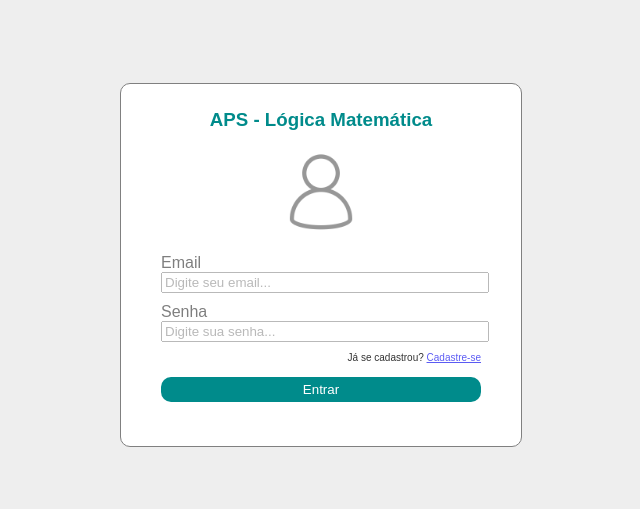
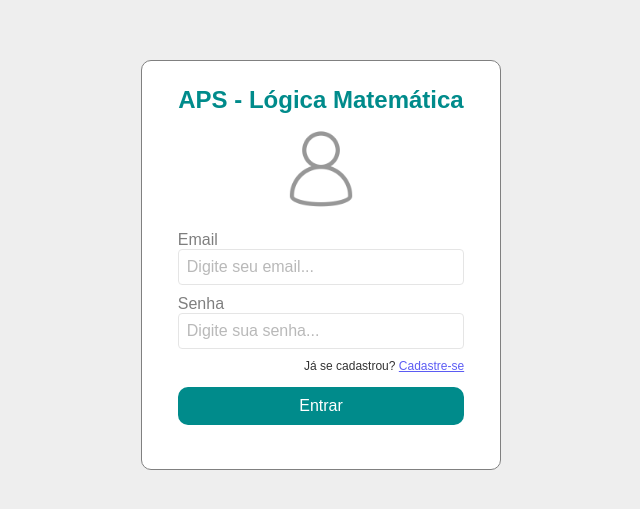
Before and after one commit to TechOtavio/ProjetoLogicaMatematica, a plain HTML site: page index.html in a window 1280 px wide. Shown: the part 135-644 px from the top of the page, without its empty margins (319-959 px from the left). Drawn offline with Linux system fonts and the light colour scheme.

Commit message:
Melhoria geral

```diff
--- a/index.html
+++ b/index.html
@@ -3,7 +3,7 @@
 <head>
     <meta charset="UTF-8">
     <meta name="viewport" content="width=device-width, initial-scale=1.0">
-    <link rel="shortcut icon" href="image/Favicon2.0.jpg" type="image/x-icon">
+    <link rel="shortcut icon" href="image/FotoUsuario.jpg" type="image/x-icon">
     <link rel="stylesheet" href="styles/global.css">
     <link rel="stylesheet" href="styles/index.css">
     <title>Login</title>
--- a/styles/cadastrado.css
+++ b/styles/cadastrado.css
@@ -1,57 +1,54 @@
-:root{
+:root {
     --AzulEsverdiado: darkcyan;
 }
 
-body{
-    display: flex;
-    align-items: center;
-    justify-content: center;
-    height: 100vh;
-    width: 100vw;
+#Cadastrado {
+    border: 1px gray solid;
+    width: 40rem;
+    max-width: 90%;
+    margin: 0 auto;
+    background-color: white;
+    border-radius: 1rem;
+    padding: 1.5rem;
 }
 
-#Cadastrado{
-    border: 1px gray solid;
-    width: 400px;
-    margin: 0 auto;
-    background-color: white;
-    border-radius: 10px;
-}
-
-h2{
-    height: 20px;
-    margin: 30px;
+h2 {
+    height: 2rem;
+    margin: 3rem;
     text-align: center;
     color: var(--AzulEsverdiado);
     transition: 1s all ease;
+    font-size: 2.6rem;
 }
 
-h2:hover{
+h2:hover {
     transform: scale(1.05);
 }
 
-h2::after{
+h2::after {
     content: "";
     display: block;
-    width: 0px;
-    height: 3px;
+    width: 0;
+    height: 0.3rem;
     background-color: var(--AzulEsverdiado);
-    margin: 8px auto 0 auto;
-    border-radius: 2px;
+    margin: 0.8rem auto 0 auto;
+    border-radius: 0.2rem;
     transition: 0.5s all ease-in-out;
 }
 
-h2:hover::after{
-    width: 100px;
-    height: 2px;
+h2:hover::after {
+    width: 10rem;
+    height: 0.2rem;
     transition: 0.5s all ease-in-out;
 }
 
-input{
+input {
     width: 100%;
 }
 
-#fraseLogin{
+#fraseLogin {
     text-align: center;
     transition: 1s all ease;
+    font-size: 1.6rem;
+    padding: 1rem 0;
 }
--- a/styles/cadastro.css
+++ b/styles/cadastro.css
@@ -1,179 +1,171 @@
-:root{
+:root {
     --AzulEsverdiado: darkcyan;
-    --AzulEsverdiadoEvento: rgb(0, 98, 98 );
+    --AzulEsverdiadoEvento: rgb(0, 98, 98);
 }
 
-body{
-    display: flex;
-    align-items: center;
-    justify-content: center;
-    height: 100vh;
-    width: 100vw;
+#Cadastro {
+    border: 1px gray solid;
+    width: 40rem;
+    max-width: 90%;
+    margin: 0 auto;
+    background-color: white;
+    border-radius: 1rem; /* 10px */
 }
 
-#Cadastro{
-    border: 1px gray solid;
-    width: 400px;
-    margin: 0 auto;
-    background-color: white;
-    border-radius: 10px;
-}
-
-h3{
-    height: 10px;
-    margin: 25px;
+h3 {
+    height: 1rem; /* 10px */
+    margin: 2.5rem; /* 25px */
     text-align: center;
     color: var(--AzulEsverdiado);
     transition: 1s all ease;
+    font-size: 2.4rem; /* 24px */
 }
 
-h3:hover{
+h3:hover {
     transform: scale(1.05);
 }
 
-h3::after{
+h3::after {
     content: "";
     display: block;
-    width: 0px;
-    height: 3px;
+    width: 0;
+    height: 0.3rem; /* 3px */
     background-color: var(--AzulEsverdiado);
-    margin: 8px auto 0 auto;
-    border-radius: 2px;
+    margin: 0.8rem auto 0 auto; /* 8px */
+    border-radius: 0.2rem; /* 2px */
     transition: 0.5s all ease-in-out;
 }
 
-h3:hover::after{
-    width: 100px;
-    height: 2px;
+h3:hover::after {
+    width: 10rem; /* 100px */
+    height: 0.2rem; /* 2px */
     transition: 0.5s all ease-in-out;
 }
 
 h4 {
-    height: 10px;
-    margin: 25px;
+    height: 1rem; /* 10px */
+    margin: 2.5rem; /* 25px */
     text-align: center;
     color: var(--AzulEsverdiado);
     transition: 1s all ease;
+    font-size: 2rem; /* 20px */
 }
 
-h4:hover{
+h4:hover {
     transform: scale(1.05);
 }
 
-h4::after{
+h4::after {
      content: "";
     display: block;
-    width: 0px;
-    height: 3px;
+    width: 0;
+    height: 0.3rem; /* 3px */
     background-color: var(--AzulEsverdiado);
-    margin: 8px auto 0 auto;
-    border-radius: 2px;
+    margin: 0.8rem auto 0 auto; /* 8px */
+    border-radius: 0.2rem; /* 2px */
     transition: 0.5s all ease-in-out;
 }
 
-h4:hover::after{
-     width: 75px;
-    height: 2px;
+h4:hover::after {
+     width: 7.5rem; /* 75px */
+    height: 0.2rem; /* 2px */
     transition: 0.5s all ease-in-out;
 }
 
-#fotoUsuario{
-    width: 100px;
-    height: 100px;
+#fotoUsuario {
+    width: 10rem; /* 100px */
+    height: 10rem; /* 100px */
     display: block;
     margin: 0 auto;
 }
 
-img:hover{
+img:hover {
     transform: scale(1.10);
     transition: 1s all ease;
 }
 
-label{
+label {
     display: block;
     width: 80%;
-    margin: 10px auto;
+    margin: 1rem auto; /* 10px */
     opacity: 0.5;
 }
-input{
+input {
     width: 100%;
 }
 
-#fraseLogin{
+#fraseLogin {
     width: 80%;
     margin: 0 auto;
-    font-size: 10px;
+    font-size: 1.2rem; /* 12px */
     opacity: 0.8;
     text-align: end;
 }
 
-a{
+a {
     width: 20%;
-    margin: 10px auto;
-    font-size: 10px;
+    margin: 1rem auto; /* 10px */
+    font-size: 1.2rem; /* 12px */
     text-align: end;
     opacity: 0.8;
 }
 
-#botoes{
+#botoes {
     width: 100%;
     text-align: center;
 }
-#botaoBloqueado{
-    margin: 14px auto;
-    padding: 5px;
+
+/* Estilos base para TODOS os botões */
+#botaoBloqueado,
+#botaoDesativado,
+#botaoAtivado {
+    margin: 1.4rem auto; /* 14px */
+    padding: 1rem; /* 10px */
     width: 80%;
     border: none;
+    color: white;
+    border-radius: 1rem; /* 10px */
+    transition: 0.8s;
+}
+
+/* Estilos específicos */
+#botaoBloqueado {
     background-color: rgb(150, 149, 149);
-    color: white;
-    border-radius: 10px;
-    transition: 0.8s;
     pointer-events: none;
 }
 
-#botaoDesativado{
-    margin: 14px auto;
-    padding: 5px;
-    width: 80%;
-    border: none;
+#botaoDesativado {
     background-color: var(--AzulEsverdiado);
-    color: white;
-    border-radius: 10px;
-    transition: 0.8s;
+    cursor: pointer;
 }
 
-#botaoDesativado:hover{
+#botaoDesativado:hover {
     transform: scale(1.05);
     transition: 1s all ease;
 }
 
-#botaoAtivado{
-    margin: 14px auto;
-    padding: 5px;
-    width: 80%;
-    border: none;
+#botaoAtivado {
     background-color: var(--AzulEsverdiadoEvento);
-    color: white;
-    border-radius: 10px;
-    transition: 0.8s;
+    cursor: pointer;
 }
 
-#botaoAtivado:hover{
+#botaoAtivado:hover {
     transition: 1s all ease;
 }
 
-#mensagemErro{
+#mensagemErro {
     width: 80%;
-    margin: 0 auto 10px auto;
+    margin: 0 auto 1rem auto;
+    min-height: 2rem;
 }
 
-.textoErro{
+.textoErro {
     margin: 0;
-    font-size: 10px;
+    font-size: 1.4rem;
     color: crimson;
 }
 
-#Verificado{
-    width: 25px;
-    height: 25px;
+#Verificado {
+    width: 2.5rem;
+    height: 2.5rem;
 }
--- a/styles/global.css
+++ b/styles/global.css
@@ -1,7 +1,35 @@
-body{
+/* Define a base de cálculo: 1rem = 10px */
+html {
+    font-size: 62.5%;
+}
+
+body {
+    display: flex;
+    align-items: center;
+    justify-content: center;
+    height: 100vh;
+    width: 100vw;
+    margin: 0;
     padding: 0;
-    margin: 0;
+    font-family: Arial, sans-serif;
     box-sizing: border-box;
-    font-family: sans-serif;
     background-color: #EEEEEE;
 }
+
+/* Garante que todos os elementos usem o box-sizing do body */
+*, *:before, *:after {
+    box-sizing: inherit;
+}
+
+/* Adicionando tamanhos de fonte base para elementos de formulário */
+label,
+input,
+button {
+    font-size: 1.6rem; /* 16px */
+}
+
+input {
+    padding: 0.8rem; /* 8px */
+    border: 1px solid #ccc;
+    border-radius: 0.4rem; /* 4px */
+}
--- a/styles/index.css
+++ b/styles/index.css
@@ -1,130 +1,120 @@
-:root{
+:root {
     --AzulEsverdiado: darkcyan;
-    --AzulEsverdiadoEvento: rgb(0, 98, 98 );
+    --AzulEsverdiadoEvento: rgb(0, 98, 98);
 }
 
-body{
-    display: flex;
-    align-items: center;
-    justify-content: center;
-    height: 100vh;
-    width: 100vw;
-}
-#login{
-    border: 1px gray solid;
-    width: 400px;
+#login {
+    border: 1px gray solid; /* Bordas finas são mantidas em px */
+    width: 40rem; /* 400px */
+    max-width: 90%; /* Adicionado para telas pequenas */
     margin: 0 auto;
     background-color: white;
-    border-radius: 10px;
+    border-radius: 1rem; /* 10px */
 }
 
-h3{
-    height: 10px;
-    margin: 25px;
+h3 {
+    height: 1rem; /* 10px */
+    margin: 2.5rem; /* 25px */
     text-align: center;
     color: var(--AzulEsverdiado);
     transition: 1s all ease;
+    font-size: 2.4rem; /* 24px - Adicionado para consistência */
 }
-h3:hover{
+h3:hover {
     transform: scale(1.05);
 }
-h3::after{
+h3::after {
     content: "";
     display: block;
-    width: 0px;
-    height: 3px;
+    width: 0;
+    height: 0.3rem; /* 3px */
     background-color: var(--AzulEsverdiado);
-    margin: 8px auto 0 auto;
-    border-radius: 2px;
+    margin: 0.8rem auto 0 auto; /* 8px */
+    border-radius: 0.2rem; /* 2px */
     transition: 0.5s all ease-in-out;
 }
-h3:hover::after{
-    width: 100px;
-    height: 2px;
+h3:hover::after {
+    width: 10rem; /* 100px */
+    height: 0.2rem; /* 2px */
     transition: 0.5s all ease-in-out;
 }
 
-img{
-    width: 100px;
-    height: 100px;
+img {
+    width: 10rem; /* 100px */
+    height: 10rem; /* 100px */
     display: block;
     margin: 0 auto;
 }
-img:hover{
+img:hover {
     transform: scale(1.10);
     transition: 1s all ease;
 }
 
-label{
+label {
     display: block;
     width: 80%;
-    margin: 10px auto;
+    margin: 1rem auto; /* 10px */
     opacity: 0.5;
 }
-input{
+input {
     width: 100%;
 }
 
-#fraseCadastro{
+#fraseCadastro {
     width: 80%;
     margin: 0 auto;
-    font-size: 10px;
+    font-size: 1.2rem; /* 12px (aumentei de 10px por legibilidade) */
     opacity: 0.8;
     text-align: end;
 }
-a{
+a {
     width: 20%;
-    margin: 10px auto;
-    font-size: 10px;
+    margin: 1rem auto; /* 10px */
+    font-size: 1.2rem; /* 12px (aumentei de 10px por legibilidade) */
     text-align: end;
     opacity: 0.8;
 }
-a:hover{
+a:hover {
     transform: scale(1.01);
     transition: 1s all ease;
 }
-#botoes{
+#botoes {
     width: 100%;
     text-align: center;
 }
 
-#botaoDesativado{
-    margin: 14px auto;
-    padding: 5px;
+#botaoDesativado,
+#botaoAtivado {
+    margin: 1.4rem auto; /* 14px */
+    padding: 1rem; /* 10px (aumentei de 5px para melhor clique) */
     width: 80%;
     border: none;
     background-color: var(--AzulEsverdiado);
     color: white;
-    border-radius: 10px;
+    border-radius: 1rem; /* 10px */
     transition: 0.8s;
+    cursor: pointer;
 }
-#botaoDesativado:hover{
+#botaoDesativado:hover {
     transform: scale(1.05);
     transition: 1s all ease;
 }
-#botaoAtivado{
-    margin: 14px auto;
-    padding: 5px;
-    width: 80%;
-    border: none;
+#botaoAtivado {
     background-color: var(--AzulEsverdiadoEvento);
-    color: white;
-    border-radius: 10px;
-    transition: 0.8s;
 }
-#botaoAtivado:hover{
+#botaoAtivado:hover {
     transition: 1s all ease;
 }
 
-#mensagemErro{
+#mensagemErro {
     width: 100%;
-    height: 20px;
-    margin: 0 auto 10px auto;
+    height: 2rem; /* 20px */
+    margin: 0 auto 1rem auto; /* 10px */
     text-align: center;
 }
 
-#textoErro  {
+#textoErro {
     margin: 0;
-    font-size: 10px;
+    font-size: 1.4rem; /* 14px (aumentei de 10px por legibilidade) */
     color: crimson;
 }
```
Also changed, not shown: cadastrado.html (+1 -1 lines), cadastro.html (+1 -1 lines), catalogo.html (+35 -26 lines), inicio.html (+28 -18 lines), surpresa.html (+29 -24 lines), styles/logado.css (deleted), 1 other file.
